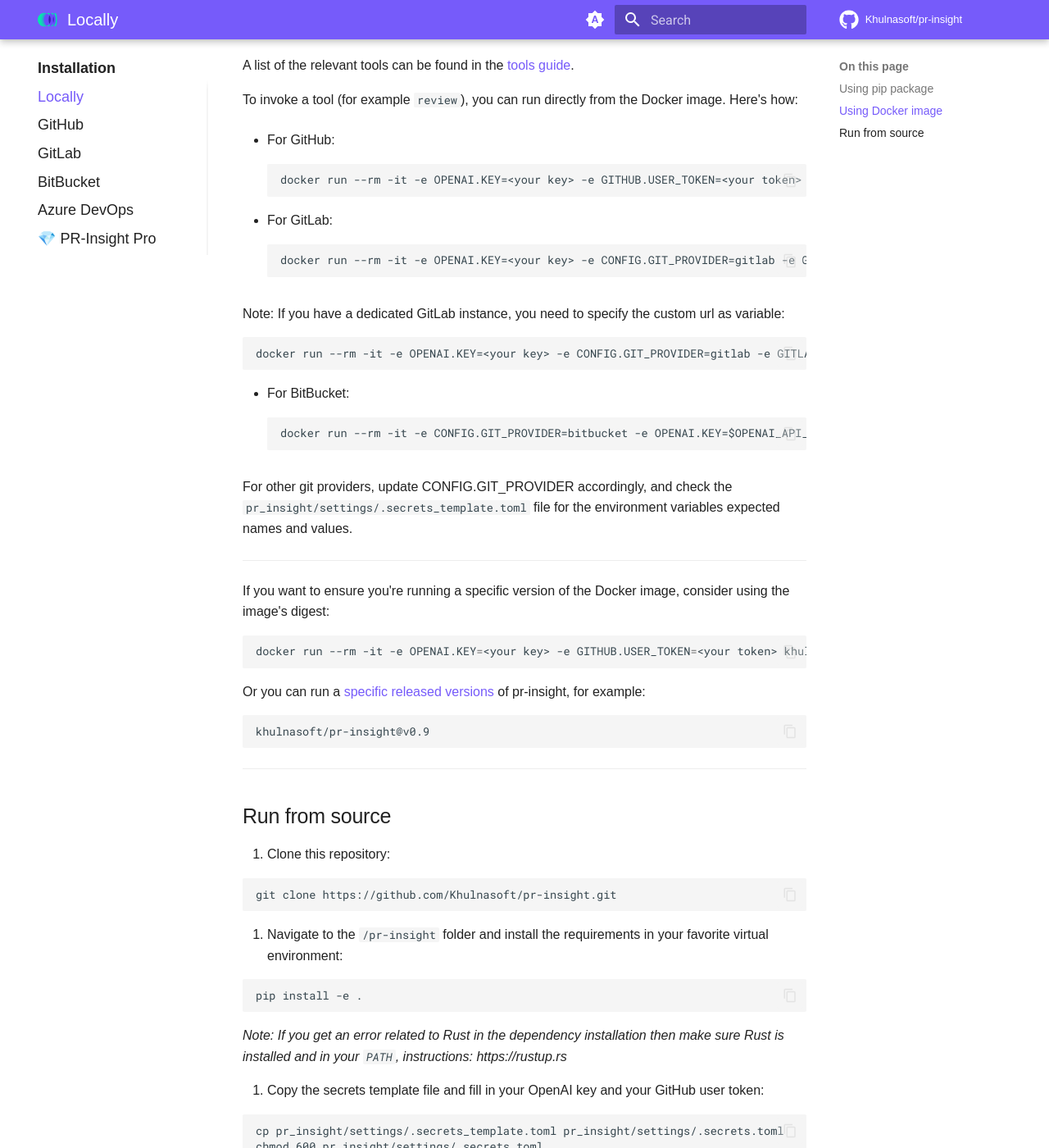
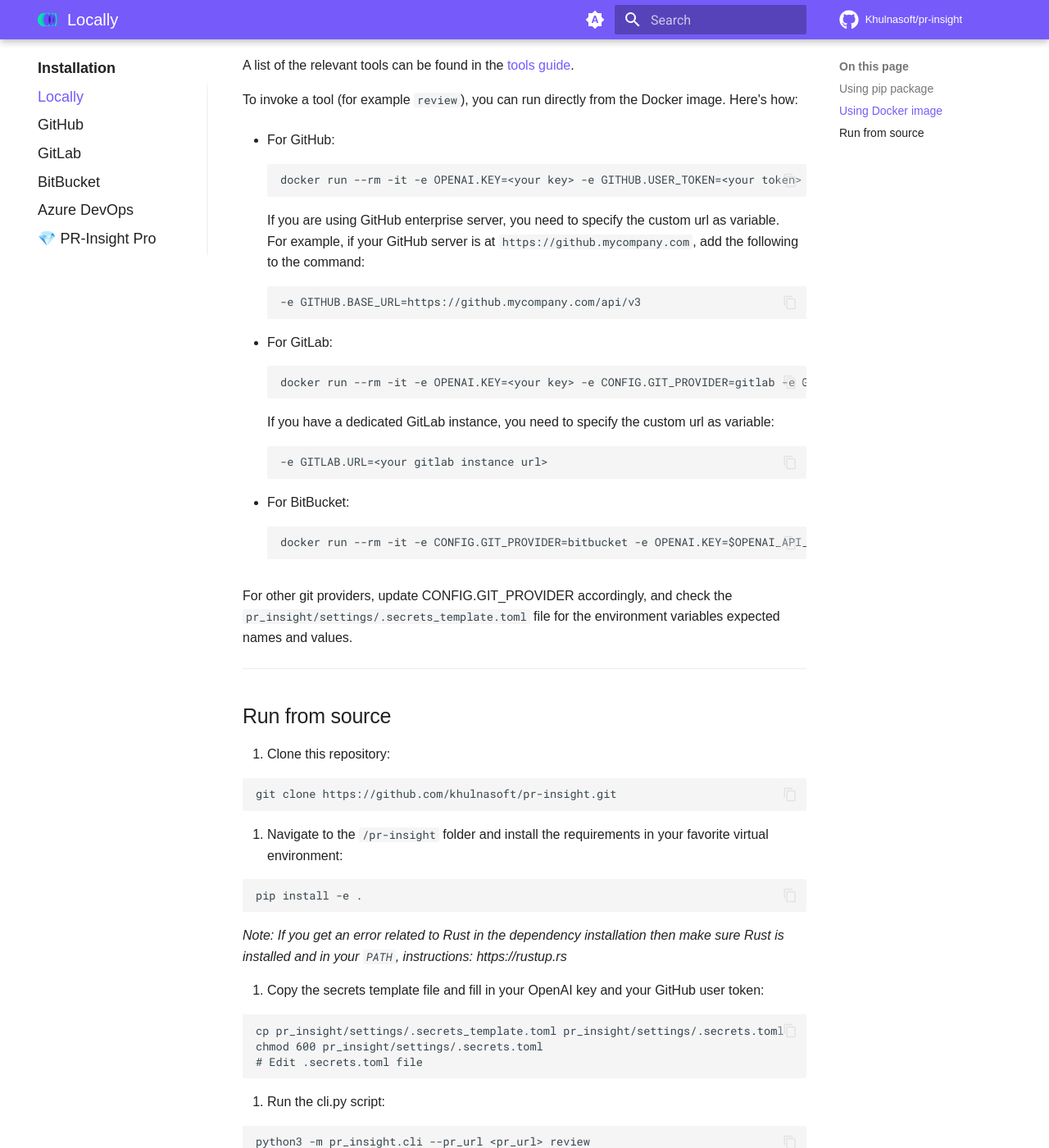
Before and after one commit to renovate-bot/khulnasoft-lab-_-pr-insight, an MkDocs documentation site: the page built from docs/docs/installation/locally.md, in a window 1280 px wide and 1400 px high, scrolled down 907 px. Shown: the whole window at 82% size. Built offline with MkDocs 1.6.1 and Material for MkDocs 9.7.7, drawn with Linux system fonts in a browser that asks for light colours; comment, search, counter and statistics services are not loaded; some of the changed text lies outside the part shown.

Commit message:
Update github.md (#64)
* Update github.md

Signed-off-by: NxPKG <iconmamundentist@gmail.com>

* Update locally.md

Signed-off-by: NxPKG <iconmamundentist@gmail.com>

* Update pr_insight_pro.md

Signed-off-by: NxPKG <iconmamundentist@gmail.com>

---------

Signed-off-by: NxPKG <iconmamundentist@gmail.com>

````diff
--- a/docs/docs/installation/locally.md
+++ b/docs/docs/installation/locally.md
@@ -16,10 +16,10 @@
 
 def main():
     # Fill in the following values
-    provider = "github" # GitHub provider
-    user_token = "..."  # GitHub user token
+    provider = "github" # github/gitlab/bitbucket/azure_devops
+    user_token = "..."  #  user token
     openai_key = "..."  # OpenAI key
-    pr_url = "..."      # PR URL, for example 'https://github.com/Khulnasoft/pr-insight/pull/809'
+    pr_url = "..."      # PR URL, for example 'https://github.com/khulnasoft/pr-insight/pull/809'
     command = "/review" # Command to run (e.g. '/review', '/describe', '/ask="What is the purpose of this PR?"', ...)
 
     # Setting the configurations
@@ -42,39 +42,31 @@
 To invoke a tool (for example `review`), you can run directly from the Docker image. Here's how:
 
 - For GitHub:
-```
-docker run --rm -it -e OPENAI.KEY=<your key> -e GITHUB.USER_TOKEN=<your token> khulnasoft/pr-insight:latest --pr_url <pr_url> review
-```
+    ```
+    docker run --rm -it -e OPENAI.KEY=<your key> -e GITHUB.USER_TOKEN=<your token> khulnasoft/pr-insight:latest --pr_url <pr_url> review
+    ```
+    If you are using GitHub enterprise server, you need to specify the custom url as variable.
+    For example, if your GitHub server is at `https://github.mycompany.com`, add the following to the command:
+    ```
+    -e GITHUB.BASE_URL=https://github.mycompany.com/api/v3
+    ```
 
 - For GitLab:
-```
-docker run --rm -it -e OPENAI.KEY=<your key> -e CONFIG.GIT_PROVIDER=gitlab -e GITLAB.PERSONAL_ACCESS_TOKEN=<your token> khulnasoft/pr-insight:latest --pr_url <pr_url> review
-```
+    ```
+    docker run --rm -it -e OPENAI.KEY=<your key> -e CONFIG.GIT_PROVIDER=gitlab -e GITLAB.PERSONAL_ACCESS_TOKEN=<your token> khulnasoft/pr-insight:latest --pr_url <pr_url> review
+    ```
 
-Note: If you have a dedicated GitLab instance, you need to specify the custom url as variable:
-```
-docker run --rm -it -e OPENAI.KEY=<your key> -e CONFIG.GIT_PROVIDER=gitlab -e GITLAB.PERSONAL_ACCESS_TOKEN=<your token> -e GITLAB.URL=<your gitlab instance url> khulnasoft/pr-insight:latest --pr_url <pr_url> review
-```
+    If you have a dedicated GitLab instance, you need to specify the custom url as variable:
+    ```
+    -e GITLAB.URL=<your gitlab instance url>
+    ```
 
 - For BitBucket:
-```
-docker run --rm -it -e CONFIG.GIT_PROVIDER=bitbucket -e OPENAI.KEY=$OPENAI_API_KEY -e BITBUCKET.BEARER_TOKEN=$BITBUCKET_BEARER_TOKEN khulnasoft/pr-insight:latest --pr_url=<pr_url> review
-```
+    ```
+    docker run --rm -it -e CONFIG.GIT_PROVIDER=bitbucket -e OPENAI.KEY=$OPENAI_API_KEY -e BITBUCKET.BEARER_TOKEN=$BITBUCKET_BEARER_TOKEN khulnasoft/pr-insight:latest --pr_url=<pr_url> review
+    ```
 
 For other git providers, update CONFIG.GIT_PROVIDER accordingly, and check the `pr_insight/settings/.secrets_template.toml` file for the environment variables expected names and values.
-
----
-
-
-If you want to ensure you're running a specific version of the Docker image, consider using the image's digest:
-```bash
-docker run --rm -it -e OPENAI.KEY=<your key> -e GITHUB.USER_TOKEN=<your token> khulnasoft/pr-insight@sha256:71b5ee15df59c745d352d84752d01561ba64b6d51327f97d46152f0c58a5f678 --pr_url <pr_url> review
-```
-
-Or you can run a [specific released versions](https://github.com/Khulnasoft/pr-insight/blob/main/RELEASE_NOTES.md) of pr-insight, for example:
-```
-khulnasoft/pr-insight@v0.9
-```
 
 ---
 
@@ -83,7 +75,7 @@
 1. Clone this repository:
 
 ```
-git clone https://github.com/Khulnasoft/pr-insight.git
+git clone https://github.com/khulnasoft/pr-insight.git
 ```
 
 2. Navigate to the `/pr-insight` folder and install the requirements in your favorite virtual environment:
@@ -115,7 +107,7 @@
 ...
 ```
 
-[Optional] Add the pr_insight folder to your PYTHONPATH
+[Optional] Add the pr_insight folder to your PYTHONPATH
 ```
 export PYTHONPATH=$PYTHONPATH:<PATH to pr_insight folder>
 ```
````
Also changed, not shown: docs/docs/installation/github.md (+34 -20 lines), docs/docs/installation/pr_insight_pro.md (+2 -2 lines).
